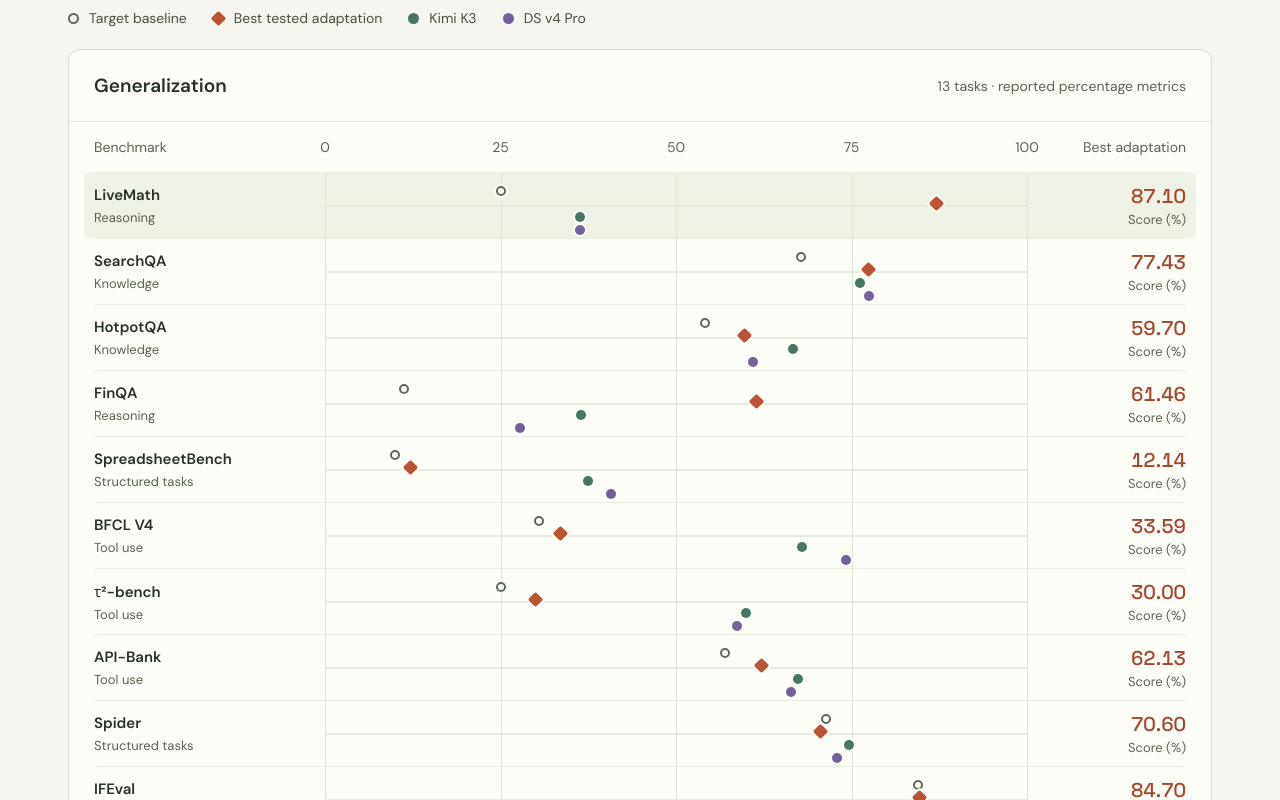
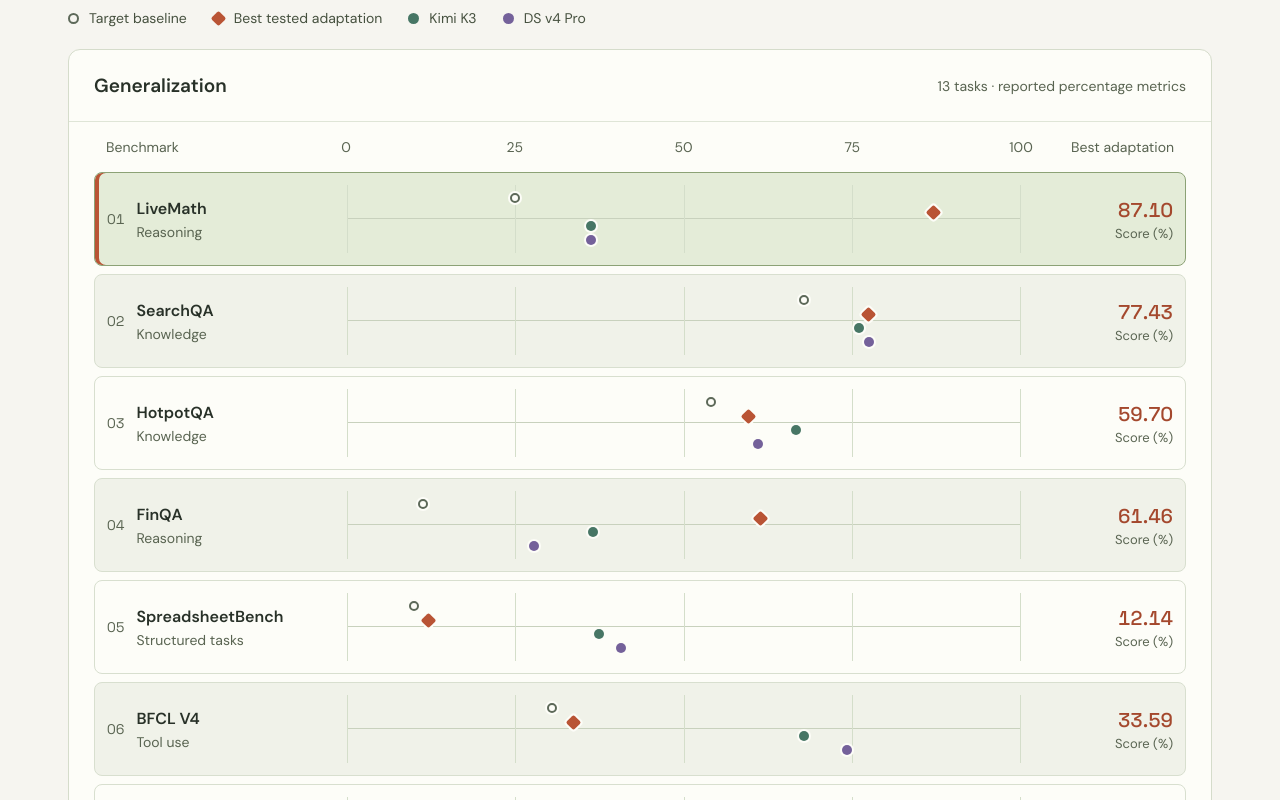
Before and after one commit to stueam/Fracture-Atlas, a React (Vite) app: page / in a window 1280 px wide. Shown: the part 900-1700 px from the top of the page. Built offline with nearby package versions, Linux system fonts and the light colour scheme.

Commit message:
Separate benchmark rows and clarify chart point ownership

```diff
--- a/src/components/OverviewChart.tsx
+++ b/src/components/OverviewChart.tsx
@@ -63,7 +63,7 @@ function PlotTrack({
                 '--series-color': s.color,
               } as CSSProperties
             }
-            title={`${s.label}: ${metricValue(value, benchmark.name)}${native ? ' quality' : '%'}`}
+            title={`${benchmark.name} · ${s.label}: ${metricValue(value, benchmark.name)}${native ? ' quality' : '%'}`}
             aria-label={`${benchmark.name}, ${s.label}, ${metricValue(value, benchmark.name)}`}
             onClick={select}
           >
@@ -153,20 +153,27 @@ export default function OverviewChart({ data }: { data: Study }) {
               </div>
               <span>Best adaptation</span>
             </div>
-            {general.map((b) => {
+            {general.map((b, index) => {
               const adapted = overviewFor(data, b.name, model)?.best_tested_adaptation
               return (
                 <div
                   className={`atlas-task-row ${selected === b.name ? 'selected' : ''}`}
                   key={b.name}
+                  role="group"
+                  aria-label={`${b.name} benchmark`}
                 >
                   <button
                     className="atlas-task-label"
                     onClick={() => setSelected(b.name)}
                     aria-pressed={selected === b.name}
                   >
-                    <strong>{b.name}</strong>
-                    <span>{b.family}</span>
+                    <span className="atlas-task-index" aria-hidden="true">
+                      {String(index + 1).padStart(2, '0')}
+                    </span>
+                    <span className="atlas-task-name">
+                      <strong>{b.name}</strong>
+                      <span>{b.family}</span>
+                    </span>
                   </button>
                   <PlotTrack
                     data={data}
@@ -175,7 +182,11 @@ export default function OverviewChart({ data }: { data: Study }) {
                     references={references}
                     select={() => setSelected(b.name)}
                   />
-                  <button className="atlas-endpoint" onClick={() => setSelected(b.name)}>
+                  <button
+                    className="atlas-endpoint"
+                    onClick={() => setSelected(b.name)}
+                    aria-label={`${b.name}, best adaptation ${metricValue(adapted?.value, b.name)}`}
+                  >
                     <strong>{metricValue(adapted?.value, b.name)}</strong>
                     <span>{b.metric}</span>
                   </button>
--- a/src/styles.css
+++ b/src/styles.css
@@ -268,15 +268,16 @@ p {
   scrollbar-color: #aebc9c transparent;
 }
 .atlas-general-chart {
-  min-width: 735px;
+  min-width: 780px;
   padding: 0 25px 14px;
 }
 .atlas-axis-row,
 .atlas-task-row {
   display: grid;
-  grid-template-columns: 205px minmax(290px, 1fr) 133px;
-  gap: 26px;
-  align-items: center;
+  grid-template-columns: 220px minmax(290px, 1fr) 133px;
+  gap: 20px;
+  align-items: center;
+  padding: 0 12px;
 }
 .atlas-axis-row {
   min-height: 50px;
@@ -295,15 +296,27 @@ p {
   text-align: right;
 }
 .atlas-task-row {
-  min-height: 66px;
-  border-top: 1px solid #e9eddf;
-  border-radius: 5px;
+  min-height: 94px;
+  margin-bottom: 8px;
+  border: 1px solid #d8dfcf;
+  border-radius: 8px;
+  background: #fdfdf8;
+  transition:
+    background 0.18s,
+    border-color 0.18s;
+}
+.atlas-task-row:nth-child(odd) {
+  background: #f0f2e9;
+}
+.atlas-task-row:hover,
+.atlas-task-row:focus-within {
+  background: #eaf0df;
+  border-color: #a6b697;
 }
 .atlas-task-row.selected {
-  background: #eff3e7;
-  box-shadow:
-    -10px 0 #eff3e7,
-    10px 0 #eff3e7;
+  background: #e4ecd8;
+  border-color: #8ca276;
+  box-shadow: inset 4px 0 #b95435;
 }
 .atlas-task-label,
 .atlas-endpoint,
@@ -312,17 +325,29 @@ p {
   padding: 10px 0;
   text-align: left;
 }
-.atlas-task-label strong {
+.atlas-task-label {
+  display: flex;
+  align-items: center;
+  gap: 12px;
+}
+.atlas-task-index {
+  flex-shrink: 0;
+  font-family: 'Space Grotesk', sans-serif;
+  font-size: 14px;
+  font-variant-numeric: tabular-nums;
+  color: #596451;
+}
+.atlas-task-name strong {
   display: block;
-  font-size: 15px;
+  font-size: 16px;
   color: #283128;
   font-weight: 550;
 }
-.atlas-task-label > span {
+.atlas-task-name > span {
   display: block;
   color: #596451;
   margin-top: 4px;
-  font-size: 13px;
+  font-size: 14px;
 }
 .atlas-task-label:hover strong,
 .atlas-discovery-label:hover strong {
@@ -345,24 +370,24 @@ p {
   color: #596451;
 }
 .atlas-track {
-  height: 50px;
+  height: 68px;
   position: relative;
 }
 .atlas-track:before {
   content: '';
   position: absolute;
-  top: 24px;
+  top: 33px;
   left: 0;
   right: 0;
-  height: 2px;
-  background: #e6ebdd;
+  height: 1px;
+  background: #c8d1bd;
 }
 .atlas-gridline {
   position: absolute;
-  top: -8px;
-  bottom: -8px;
+  top: 0;
+  bottom: 0;
   width: 1px;
-  background: #dde5d4;
+  background: #d4deca;
 }
 .atlas-marker {
   position: absolute;
@@ -371,7 +396,7 @@ p {
   padding: 0;
   background: transparent;
   transform: translate(-50%, -50%);
-  top: 25px;
+  top: 34px;
   display: flex;
   align-items: center;
   justify-content: center;
@@ -385,14 +410,14 @@ p {
   box-shadow: 0 0 0 2px #fdfdf8;
 }
 .atlas-marker.base {
-  top: 10px;
+  top: 13px;
 }
 .atlas-marker.base > span {
   background: #fdfdf8;
   border: 2px solid var(--series-color);
 }
 .atlas-marker.adapted {
-  top: 23px;
+  top: 27px;
   z-index: 4;
 }
 .atlas-marker.adapted > span {
@@ -402,10 +427,10 @@ p {
   height: 11px;
 }
 .atlas-marker.kimi {
-  top: 36px;
+  top: 41px;
 }
 .atlas-marker.deepseek {
-  top: 49px;
+  top: 55px;
 }
 .atlas-marker:hover > span,
 .atlas-marker:focus-visible > span {
@@ -451,7 +476,7 @@ p {
 }
 .atlas-track.native {
   margin-top: 14px;
-  margin-bottom: 22px;
+  margin-bottom: 28px;
 }
 .atlas-track.native .atlas-gridline {
   top: 5px;
@@ -461,7 +486,7 @@ p {
   display: flex;
   justify-content: space-between;
   position: absolute;
-  top: 55px;
+  top: 76px;
   width: 100%;
   color: #596451;
   font-size: 13px;
```
